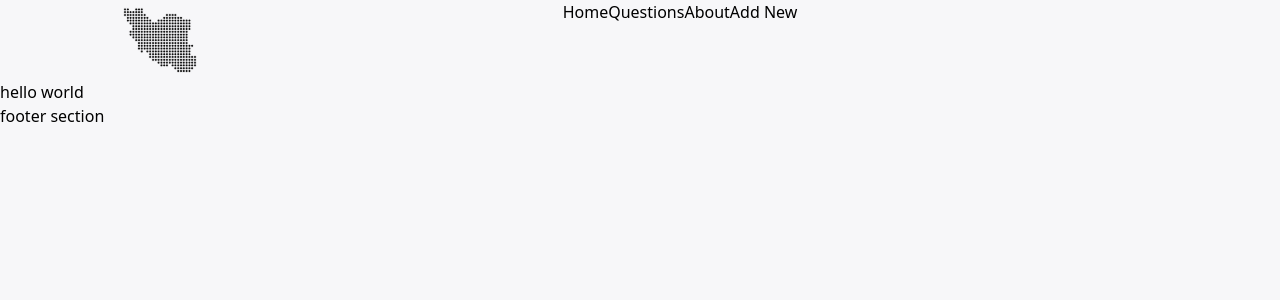
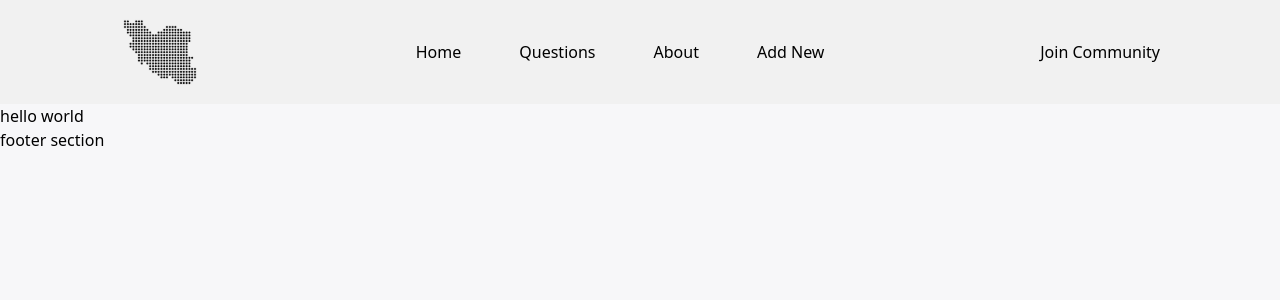
Before and after one commit to erffon/freelancers-faq, a Next.js app: page / in a window 1280 px wide. Shown: the top 300 px of the page. Built offline with nearby package versions, Linux system fonts and the light colour scheme.

Commit message:
Feat: Header and some tailwind configs

```diff
--- a/components/layout/header/header.module.css
+++ b/components/layout/header/header.module.css
@@ -1,6 +1,9 @@
 .container {
-  @apply flex justify-between align-middle;
+  @apply flex justify-between items-center py-3 bg-bg-darker-gray;
 }
 .ul {
-  @apply flex align-middle;
+  @apply flex items-center gap-8;
 }
+.li {
+  @apply px-3 py-2 hover:border hover:border-black hover:rounded-2xl transition-shadow duration-300 ease-out border border-black/0 hover:shadow-md;
+}
--- a/components/layout/header/index.tsx
+++ b/components/layout/header/index.tsx
@@ -1,5 +1,4 @@
 import Image from "next/image";
-import logo from "../../../public/assets/images/Iran.svg";
 import { HEADER_DATA } from "../../../contents/layout/header/headerData";
 import Link from "next/link";
 import style from "./header.module.css";
@@ -8,18 +7,28 @@ const Header = () => {
   return (
     <header className={`_container ${style["container"]}`}>
       <div>
-        <Image src={logo} alt={"Iran's logo"} />
+        <Image
+          src={HEADER_DATA.english.logoImage}
+          alt={"Iran's logo"}
+          width={80}
+          height={80}
+        />
       </div>
       <ul className={`${style["ul"]}`}>
         {HEADER_DATA.english.headerLinks.map((item) => {
           return (
             <Link href={item.link}>
-              <li key={item.title}>{item.title}</li>
+              <li key={item.title} className={style["li"]}>
+                {item.title}
+              </li>
             </Link>
           );
         })}
       </ul>
-      <button></button>
+      <Link href={HEADER_DATA.english.ctaButton.link}>
+        {" "}
+        <button>{HEADER_DATA.english.ctaButton.title}</button>
+      </Link>
     </header>
   );
 };
--- a/contents/layout/header/headerData.ts
+++ b/contents/layout/header/headerData.ts
@@ -2,6 +2,7 @@ import ROUTES from "@/constants/routes";
 
 export const HEADER_DATA = {
   english: {
+    logoImage: "/assets/images/Iran.svg",
     headerLinks: [
       { title: "Home", link: ROUTES.HOME },
       { title: "Questions", link: ROUTES.QUESTIONS },
@@ -13,5 +14,17 @@ export const HEADER_DATA = {
       link: ROUTES.COMMUNITY,
     },
   },
-  persian: {},
+  persian: {
+    logoImage: "/assets/images/Iran.svg",
+    headerLinks: [
+      { title: "خانه", link: ROUTES.HOME },
+      { title: "سوالات", link: ROUTES.QUESTIONS },
+      { title: "درباره ما", link: ROUTES.ABOUT },
+      { title: "افزودن سوال", link: ROUTES.ADD_NEW_QUESTION },
+    ],
+    ctaButton: {
+      title: "پیوستن به کامیونیتی",
+      link: ROUTES.COMMUNITY,
+    },
+  },
 };
--- a/styles/globals.css
+++ b/styles/globals.css
@@ -6,5 +6,5 @@ body {
   background-color: #f7f7f9;
 }
 ._container {
-  margin: 0 7.5rem;
+  padding: 0 7.5rem;
 }
--- a/tailwind.config.ts
+++ b/tailwind.config.ts
@@ -1,20 +1,24 @@
-import type { Config } from 'tailwindcss'
+import type { Config } from "tailwindcss";
 
 const config: Config = {
   content: [
-    './pages/**/*.{js,ts,jsx,tsx,mdx}',
-    './components/**/*.{js,ts,jsx,tsx,mdx}',
-    './app/**/*.{js,ts,jsx,tsx,mdx}',
+    "./pages/**/*.{js,ts,jsx,tsx,mdx}",
+    "./components/**/*.{js,ts,jsx,tsx,mdx}",
+    "./app/**/*.{js,ts,jsx,tsx,mdx}",
   ],
   theme: {
     extend: {
       backgroundImage: {
-        'gradient-radial': 'radial-gradient(var(--tw-gradient-stops))',
-        'gradient-conic':
-          'conic-gradient(from 180deg at 50% 50%, var(--tw-gradient-stops))',
+        "gradient-radial": "radial-gradient(var(--tw-gradient-stops))",
+        "gradient-conic":
+          "conic-gradient(from 180deg at 50% 50%, var(--tw-gradient-stops))",
+      },
+      colors: {
+        "bg-gray": "#f7f7f9",
+        "bg-darker-gray": "#f1f1f1",
       },
     },
   },
   plugins: [],
-}
-export default config
+};
+export default config;
```
